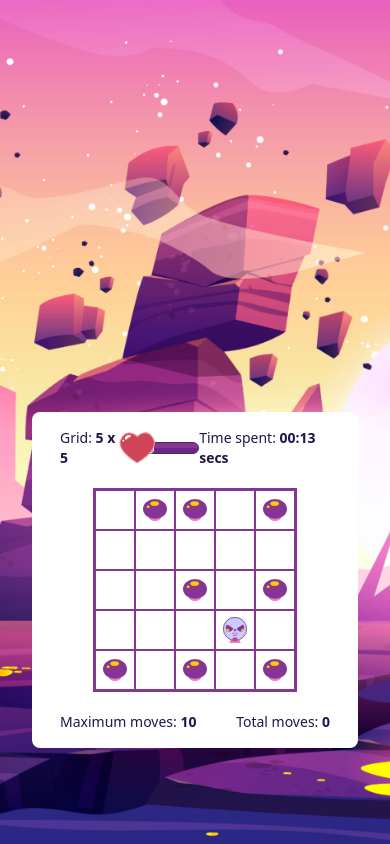
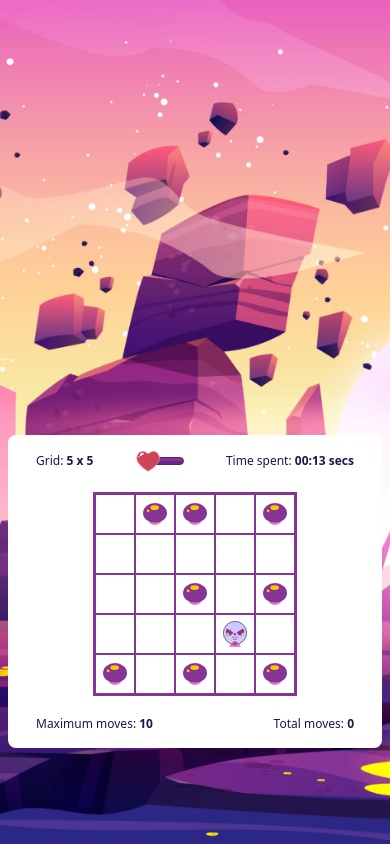
Before and after one commit to DestinyJunior/greedyhunter, a Vue app: page / in a window 390 px wide. Both pictures are taken after a click on the button "Start game". Built offline with nearby package versions, Linux system fonts and the light colour scheme.

Commit message:
fixed grid responsiveness

```diff
--- a/src/components/Progress.vue
+++ b/src/components/Progress.vue
@@ -1,7 +1,7 @@
 <template>
   <div class="w-full flex items-center">
-    <img src="/images/svg/life.svg" class="w-9 z-50" alt="Life" />
-    <div class="progress w-16 h-3 -ml-2 flex">
+    <img src="/images/svg/life.svg" class="w-6 sm:w-9 z-50" alt="Life" />
+    <div class="progress w-8 sm:w-16 h-2 sm:h-3 -ml-2 flex">
       <div id="indicator" class="h-100 indicator"></div>
     </div>
   </div>
@@ -13,11 +13,6 @@ export default {
   props: {
     timeLimit: {
       type: Number,
-    },
-    negative: {
-      // optional, should countdown after 0 to negative
-      type: Boolean,
-      default: false,
     },
   },
   data() {
@@ -46,7 +41,6 @@ export default {
           this.timeLeft = timeLim - this.timePassed;
           this.updateProgressColor();
           this.$emit("timepassed", this.timePassed);
-          if (this.negative) return;
           if (this.timeLeft === 0) {
             clearInterval(this.timer);
           }
--- a/src/views/GamePlay.vue
+++ b/src/views/GamePlay.vue
@@ -2,7 +2,7 @@
   <div class="bg-img">
     <div class="z-10 inset-0 overflow-y-auto">
       <div
-        class="flex items-end justify-center min-h-screen pt-4 px-4 pb-20 text-center sm:block sm:p-0"
+        class="flex items-end justify-center min-h-screen pt-4 px-1 sm:px-4 pb-20 text-center sm:block sm:p-0"
       >
         <span
           class="hidden sm:inline-block sm:align-middle sm:h-screen"
@@ -11,14 +11,14 @@
         >
 
         <div
-          class="inline-block align-middle rounded-lg text-left overflow-hidden transform transition-all sm:my-8 sm:max-w-lg sm:w-full"
+          class="inline-block align-middle rounded-lg text-left overflow-hidden transform transition-all sm:my-8 w-full sm:max-w-lg sm:w-full"
         >
-          <div class="px-4 pt-5 pb-4 sm:p-6 sm:pb-4">
+          <div class="px-1 sm:px-4 pt-5 pb-4 sm:p-6 sm:pb-4">
             <div
               class="w-full bg-white flex flex-col items-center justify-center space-y-5 rounded-lg px-7 py-4"
             >
               <div class="w-full flex items-center justify-between">
-                <span class="text-purple-990 text-sm"
+                <span class="text-purple-990 text-xs sm:text-sm"
                   >Grid:
                   <span class="font-bold">{{ rows + " x " + cols }}</span></span
                 >
@@ -28,7 +28,7 @@
                     v-on:timepassed="setTimePassed"
                   />
                 </div>
-                <span class="text-purple-990 text-sm"
+                <span class="text-purple-990 text-xs sm:text-sm"
                   >Time spent:
                   <span class="font-bold"
                     ><Timer :endDate="endGameDate" v-on:gameover="gameOver" />
@@ -37,15 +37,18 @@
                 >
               </div>
               <div class="card">
-                <div class="card-top"></div>
-                <div class="grids">
+                <div class="grids flex flex-col">
                   <div v-for="(row, rowIndex) in rows" :key="rowIndex">
-                    <div class="rows">
+                    <div class="rows" :style="{ height: colSize.height }">
                       <div v-for="(col, colIndex) in rows" :key="colIndex">
                         <!-- insert player position -->
 
                         <span
                           @click="makeMove(`${rowIndex}${colIndex}`)"
+                          :style="{
+                            width: colSize.width,
+                            height: colSize.height,
+                          }"
                           class="cols flex items-center justify-center"
                           :id="'col-' + rowIndex + colIndex"
                         >
@@ -57,12 +60,12 @@
               </div>
 
               <div class="w-full flex items-center justify-between">
-                <span class="text-purple-990 text-sm"
+                <span class="text-purple-990 text-xs sm:text-sm"
                   >Maximum moves:
                   <span class="font-bold">{{ maxMoves }}</span></span
                 >
 
-                <span class="text-purple-990 text-sm"
+                <span class="text-purple-990 text-xs sm:text-sm"
                   >Total moves:
                   <span class="font-bold">{{ totalMoves }}</span></span
                 >
@@ -81,7 +84,7 @@ import Progress from "../components/Progress.vue";
 
 import { onBeforeRouteLeave } from "vue-router";
 
-import { ref, onMounted, watch } from "vue";
+import { ref, onMounted, watch, reactive } from "vue";
 import router from "../core/router.js";
 import store from "../core/store/store.js";
 
@@ -92,6 +95,9 @@ let totalMoves = ref(0);
 let totalFoodGenerated = ref(0);
 let foodEaten = ref(0);
 let playerPosition = ref(0);
+
+// width and height variable
+let colSize = reactive({ width: ref("40px"), height: ref("40px") });
 
 const maxMoves = ref(cols.value * Math.floor(cols.value / 2));
 
@@ -376,7 +382,26 @@ const gameOver = () => {
   router.replace({ name: "game.over" });
 };
 
+// device with detection
+const adaptsToSize = () => {
+  if (window.screen.width <= 640) {
+    if (cols.value > 6) {
+      colSize.width = "27px";
+      colSize.height = "27px";
+    } else if (cols.value < 6) {
+      colSize.width = "40px";
+      colSize.height = "40px";
+    }
+  } else {
+    colSize.width = "40px";
+    colSize.height = "40px";
+  }
+};
+
+window.addEventListener("resize", adaptsToSize);
+
 onMounted(() => {
+  adaptsToSize();
   // insert player
   insertPlayer();
   // calculate food
@@ -395,35 +420,27 @@ onMounted(() => {
 onBeforeRouteLeave(() => {
   // remove event listener
   window.removeEventListener("keydown", handleArrowListener, true);
+  window.removeEventListener("resize", adaptsToSize);
 });
 </script>
 
 <style scoped>
 .card {
   background-color: #fff;
-  width: max-content;
+  /* width: 100%; */
 }
 
 .card .grids {
   border: 2px solid #853594;
 }
 
-.grids {
-  display: flex;
-  justify-content: space-between;
-  flex-direction: column;
-}
-
 .rows {
-  widows: 100%;
-  height: 40px;
+  /* width: 100%; */
   display: flex;
   justify-content: space-between;
 }
 
 .cols {
-  width: 40px;
-  height: 40px;
   border: 1px solid #853594;
 }
 
@@ -435,4 +452,12 @@ onBeforeRouteLeave(() => {
   background-position: center;
   background-size: cover;
 }
+
+/* @media (min-width: 640px) {
+  cols
+   width: 25px;
+  height: 25px;
+
+   height: 25px;
+} */
 </style>
```
